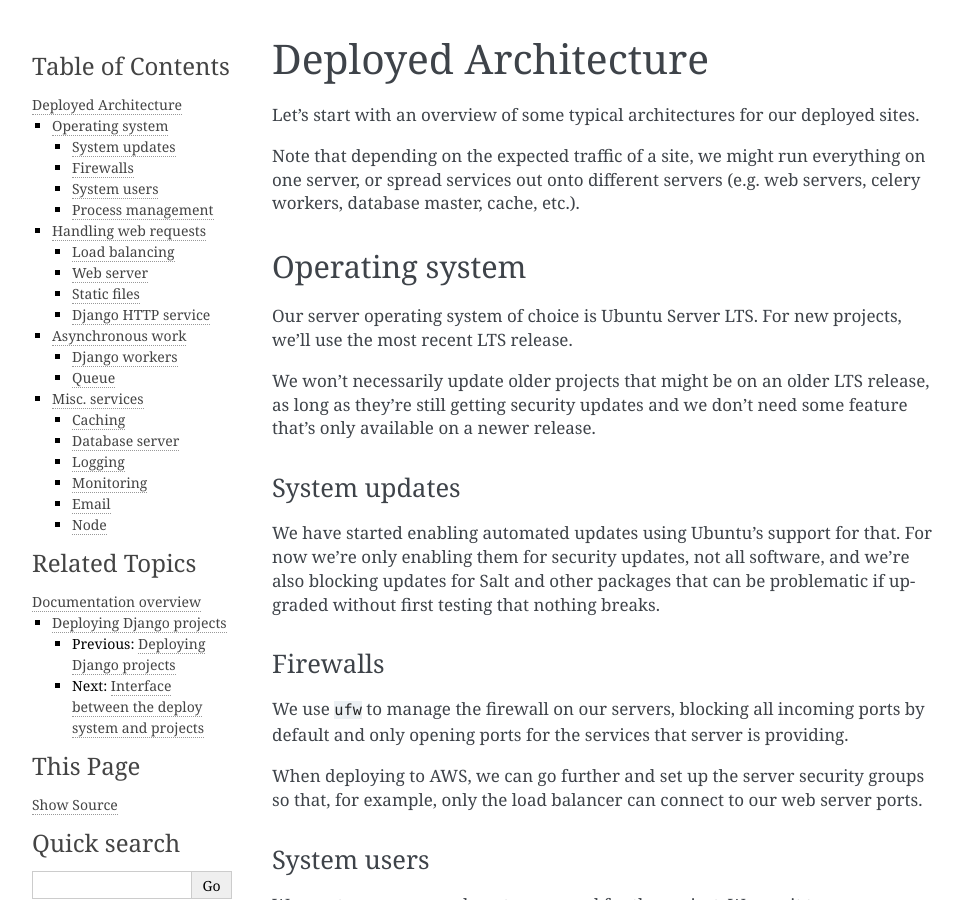
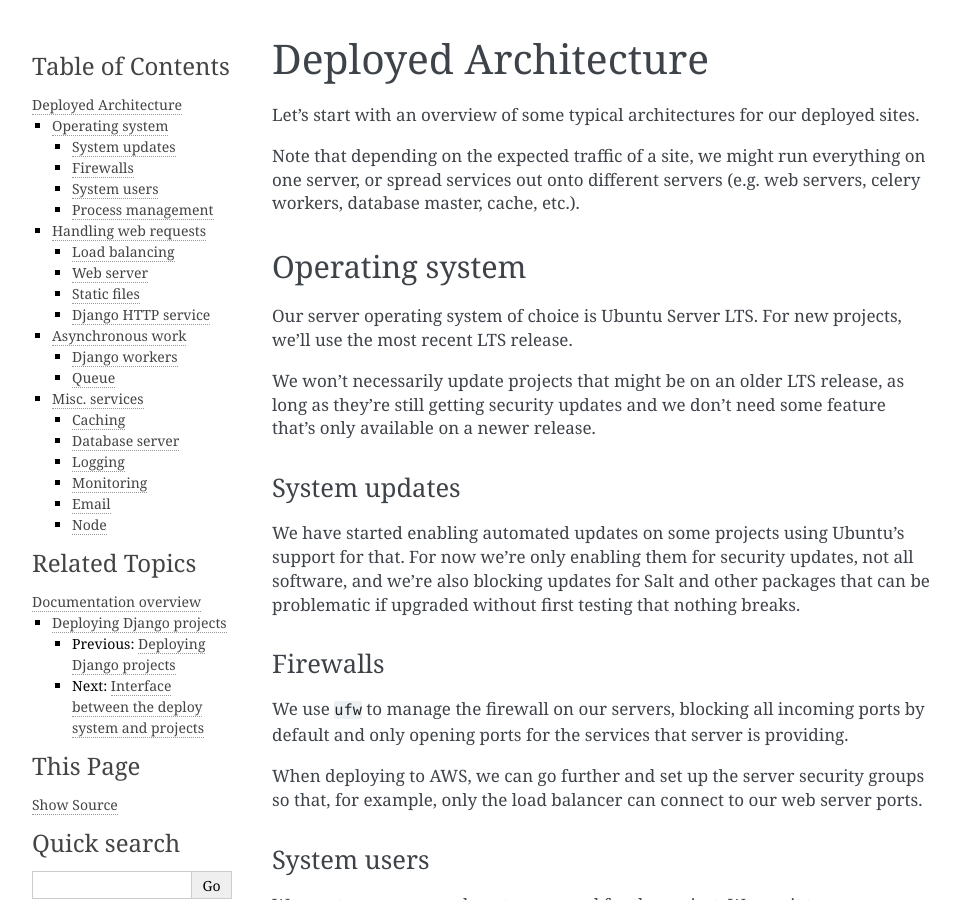
Before and after one commit to caktus/guidebook, a Sphinx documentation site: the page built from source/deploy/deployed-systems.rst, in a window 1280 px wide and 900 px high. Shown: the whole window, without its empty margins (148-1111 px from the left). Built offline with Sphinx 7.4.7, drawn with Linux system fonts in a browser that asks for light colours.

Commit message:
Some suggestions from feedback

```diff
--- a/source/deploy/deployed-systems.rst
+++ b/source/deploy/deployed-systems.rst
@@ -16,7 +16,7 @@ Operating system
 Our server operating system of choice is Ubuntu Server LTS.
 For new projects, we'll use the most recent LTS release.
 
-We won't necessarily update older projects that might be on
+We won't necessarily update projects that might be on
 an older LTS release, as long as they're still getting
 security updates and we don't need some feature that's only
 available on a newer release.
@@ -24,8 +24,8 @@ available on a newer release.
 System updates
 --------------
 
-We have started enabling automated updates using Ubuntu's
-support for that. For now we're only enabling them for
+We have started enabling automated updates on some projects
+using Ubuntu's support for that. For now we're only enabling them for
 security updates, not all software, and we're also
 blocking updates for Salt and other packages that can
 be problematic if upgraded without first testing that
--- a/source/deploy/system-deploy-interface.rst
+++ b/source/deploy/system-deploy-interface.rst
@@ -135,7 +135,6 @@ should look at for configuration values:
   * DB_PASSWORD: password for database user. (secret)
   * DOMAIN: hostname from the site's URL
   * ENVIRONMENT: name of the environment
-  * NEW_RELIC_LOG: e.g. "/var/log/newrelic/agent.log"
   * NEW_RELIC_APP_NAME: e.g. "myproject <environment>"
   * NEW_RELIC_LICENSE_KEY: This is the license key for the New Relic account to use for monitoring.
     If provided, turn on New Relic monitoring. (secret)
```
